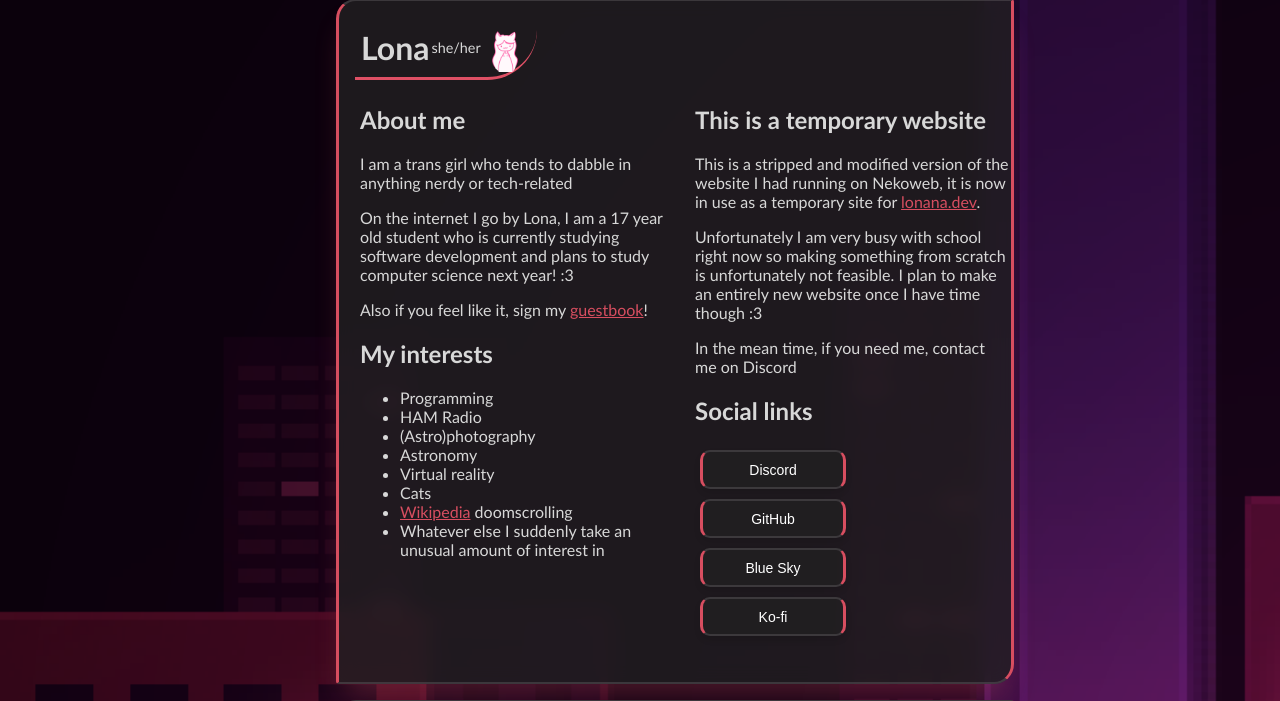
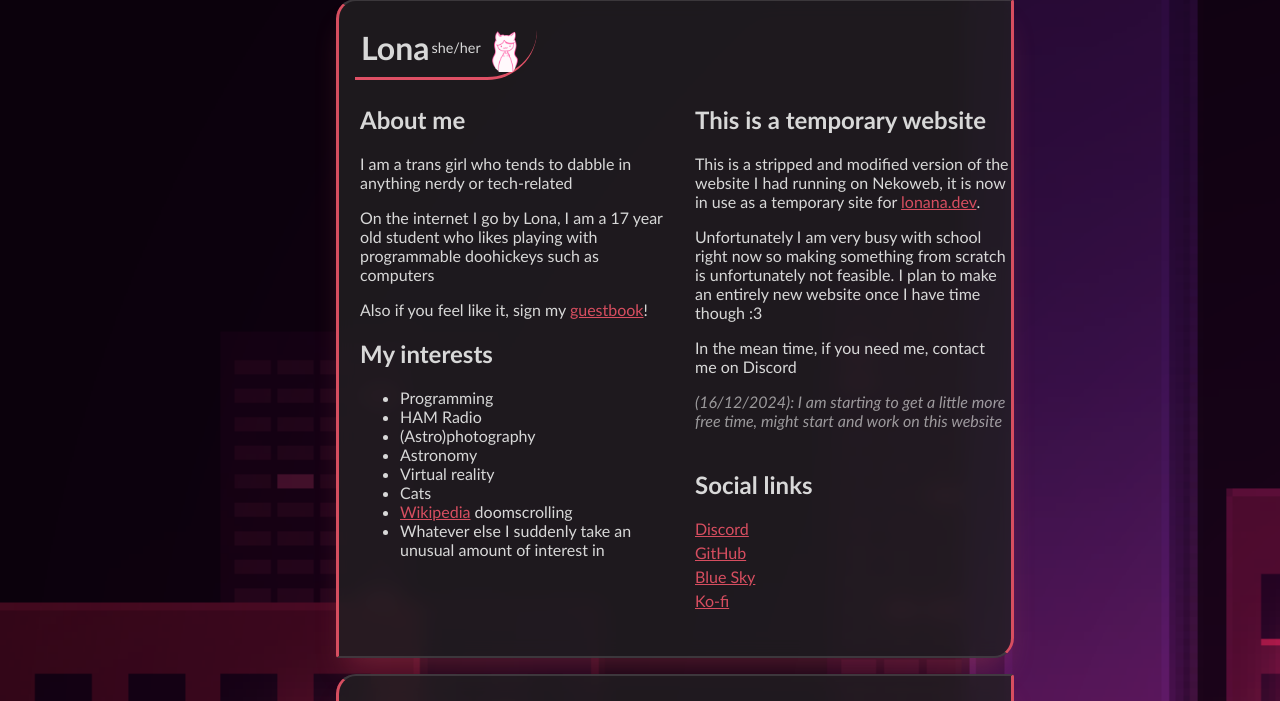
Before and after one commit to Leonaaaaaaa/lonana.dev, a PHP site: page / in a window 1280 px wide. Shown: the part 17-718 px from the top of the page. Run offline with PHP 8.4, Linux system fonts and the light colour scheme.

Commit message:
Changes to text and contact links

```diff
--- a/index.html
+++ b/index.html
@@ -28,7 +28,7 @@
                 <div>
                     <h2>About me</h2>
                     <p>I am a trans girl who tends to dabble in anything nerdy or tech-related</p>
-                    <p>On the internet I go by Lona, I am a 17 year old student who is currently studying software development and plans to study computer science next year! :3</p>
+                    <p>On the internet I go by Lona, I am a 17 year old student who likes playing with programmable doohickeys such as computers</p>
                     <p>Also if you feel like it, sign my <a rel="noopener noreferrer" href="https://lona.atabook.org/">guestbook</a>!</p>
                 </div>
                 <div>
@@ -51,13 +51,14 @@
                     <p>This is a stripped and modified version of the website I had running on Nekoweb, it is now in use as a temporary site for <a href=""> lonana.dev</a>.</p>
                     <p>Unfortunately I am very busy with school right now so making something from scratch is unfortunately not feasible. I plan to make an entirely new website once I have time though :3</p>
                     <p>In the mean time, if you need me, contact me on Discord</p>
+                    <i style="color: #ffffff8e;">(16/12/2024): I am starting to get a little more free time, might start and work on this website</i>
                 </div>
                 <div class="link-container">
                     <h2>Social links</h2>
-                    <a class="contact-link" target="_blank" rel="noopener noreferrer" href="https://discord.com/users/489786407020134400">Discord</a>
-                    <a class="contact-link" target="_blank" rel="noopener noreferrer" href="https://github.com/Leonaaaaaaa">GitHub</a>
-                    <a class="contact-link" target="_blank" rel="noopener noreferrer" href="https://bsky.app/profile/lonana.dev">Blue Sky</a>
-                    <a class="contact-link" target="_blank" rel="noopener noreferrer" href="https://ko-fi.com/lonalayonalonana">Ko-fi</a>
+                    <a target="_blank" rel="noopener noreferrer" href="https://discord.com/users/489786407020134400">Discord</a>
+                    <a target="_blank" rel="noopener noreferrer" href="https://github.com/Leonaaaaaaa">GitHub</a>
+                    <a target="_blank" rel="noopener noreferrer" href="https://bsky.app/profile/lonana.dev">Blue Sky</a>
+                    <a target="_blank" rel="noopener noreferrer" href="https://ko-fi.com/lonalayonalonana">Ko-fi</a>
                 </div>
             </div>
         </div>
--- a/style.css
+++ b/style.css
@@ -108,41 +108,13 @@
     list-style-type: none;
 }
 
-.contact-link {
-    display: inline-block;
-    background-color: #222022cc;
-    color: white;
-    text-align: center;
-    height: 15px;
-    min-width: 100px;
-    padding: 10px 20px;
-    margin: 5px;
-
-    cursor: pointer;
-    text-decoration: none;
-
-    border-radius: 10px;
-    border-left: 3px solid #d74e60;
-    border-right: 3px solid #d74e60;
-    border-top: 2px solid #5f5a5f77;
-    border-bottom: 2px solid #5f5a5f77;
-
-    box-shadow: 0 4px 6px #0000001a;
-    font-family: Arial, sans-serif;
-    font-size: 14px;
-    user-select: none;
-
-    transition: background-color 0.2s ease, transform 0.1s ease, box-shadow 0.2s ease;
+.link-container {
+    display: flex;
+    flex-direction: column;
 }
 
-.contact-link:hover {
-    background-color: #d74e60;
-    transform: translateY(-3px);
-}
-
-.contact-link:active {
-    transform: translateY(2px);
-    box-shadow: 0 8px 12px #00000075;
+.link-container a {
+    margin-bottom: 5px;
 }
 
 a {
```
